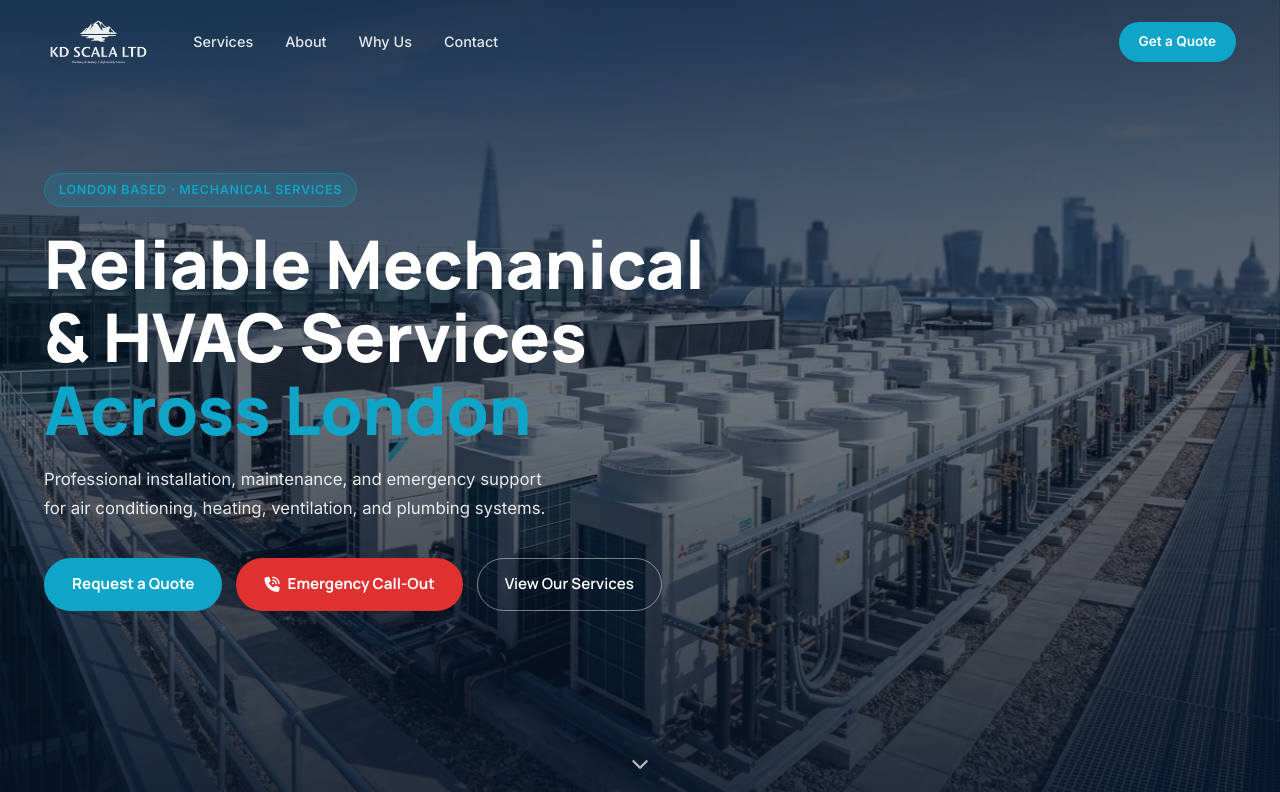
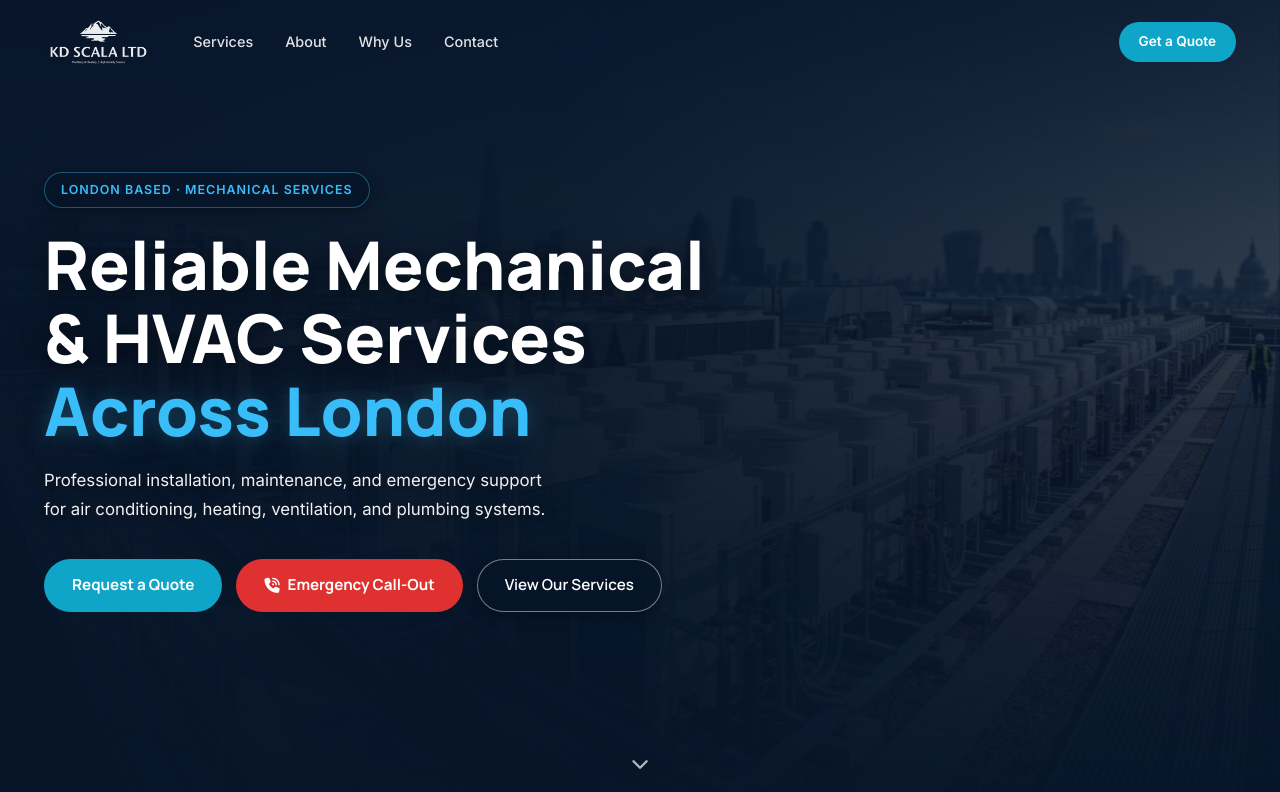
Before and after one commit to sulejmenRPG/hvacservice, a website: page index.html in a window 1280 px wide. Shown: the top 792 px of the page. Drawn offline with Linux system fonts and the light colour scheme.

Commit message:
Fix hero readability: add directional dark overlay, luminous cyan accent, glass badge and button backdrops

```diff
--- a/css/style.css
+++ b/css/style.css
@@ -125,18 +125,21 @@ ul { list-style: none; }
   align-items: center;
   gap: 8px;
   padding: 13px 27px;
-  background: transparent;
+  background: rgba(7, 21, 41, 0.65);
+  backdrop-filter: blur(10px);
   color: var(--white);
-  border: 1.5px solid rgba(255,255,255,.45);
+  border: 1.5px solid rgba(255, 255, 255, 0.45);
   border-radius: 50px;
   font-family: var(--font-heading);
   font-weight: 600;
   font-size: .95rem;
   transition: var(--transition);
+  box-shadow: 0 4px 16px rgba(0, 0, 0, 0.3);
 }
 .btn-outline:hover {
-  background: rgba(255,255,255,.12);
-  border-color: rgba(255,255,255,.8);
+  background: rgba(255, 255, 255, 0.15);
+  border-color: var(--white);
+  transform: translateY(-2px);
 }
 
 .btn-secondary {
@@ -354,12 +357,20 @@ ul { list-style: none; }
 .hero-overlay {
   position: absolute;
   inset: 0;
-  background: linear-gradient(
-    180deg,
-    rgba(7,21,41,.78) 0%,
-    rgba(7,21,41,.55) 50%,
-    rgba(7,21,41,.85) 100%
-  );
+  background:
+    linear-gradient(
+      90deg,
+      rgba(7, 21, 41, 0.96) 0%,
+      rgba(7, 21, 41, 0.90) 42%,
+      rgba(7, 21, 41, 0.74) 75%,
+      rgba(7, 21, 41, 0.60) 100%
+    ),
+    linear-gradient(
+      180deg,
+      rgba(7, 21, 41, 0.85) 0%,
+      rgba(7, 21, 41, 0.50) 40%,
+      rgba(7, 21, 41, 0.96) 100%
+    );
 }
 .hero-content {
   position: relative;
@@ -368,16 +379,18 @@ ul { list-style: none; }
 }
 .hero-badge {
   display: inline-block;
-  padding: 6px 14px;
-  background: rgba(14,165,201,.18);
-  border: 1px solid rgba(14,165,201,.35);
-  color: var(--teal);
+  padding: 7px 16px;
+  background: rgba(7, 21, 41, 0.80);
+  backdrop-filter: blur(12px);
+  border: 1px solid rgba(56, 189, 248, 0.40);
+  color: #38bdf8;
   border-radius: 50px;
   font-size: .78rem;
-  font-weight: 600;
-  letter-spacing: .06em;
+  font-weight: 700;
+  letter-spacing: .08em;
   text-transform: uppercase;
   margin-bottom: 20px;
+  box-shadow: 0 4px 16px rgba(0, 0, 0, 0.35);
 }
 .hero-title {
   font-family: var(--font-heading);
@@ -387,17 +400,20 @@ ul { list-style: none; }
   line-height: 1.08;
   margin-bottom: 20px;
   max-width: 680px;
+  text-shadow: 0 4px 24px rgba(0, 0, 0, 0.6);
 }
 .hero-title em {
   font-style: normal;
-  color: var(--teal);
+  color: #38bdf8;
+  text-shadow: 0 2px 20px rgba(56, 189, 248, 0.35), 0 4px 24px rgba(0, 0, 0, 0.6);
 }
 .hero-sub {
-  color: rgba(255,255,255,.88);
+  color: rgba(255, 255, 255, 0.94);
   font-size: 1.05rem;
   max-width: 520px;
   margin-bottom: 36px;
   line-height: 1.7;
+  text-shadow: 0 2px 14px rgba(0, 0, 0, 0.7);
 }
 .hero-btns {
   display: flex;
@@ -1224,6 +1240,14 @@ a.contact-detail:hover {
 
 /* Small Tablets & Large Phones */
 @media (max-width: 768px) {
+  .hero-overlay {
+    background: linear-gradient(
+      180deg,
+      rgba(7, 21, 41, 0.95) 0%,
+      rgba(7, 21, 41, 0.88) 45%,
+      rgba(7, 21, 41, 0.96) 100%
+    );
+  }
   .hero-title { font-size: clamp(2.2rem, 6vw, 3rem); }
   .hero-sub { font-size: .98rem; }
 
```
